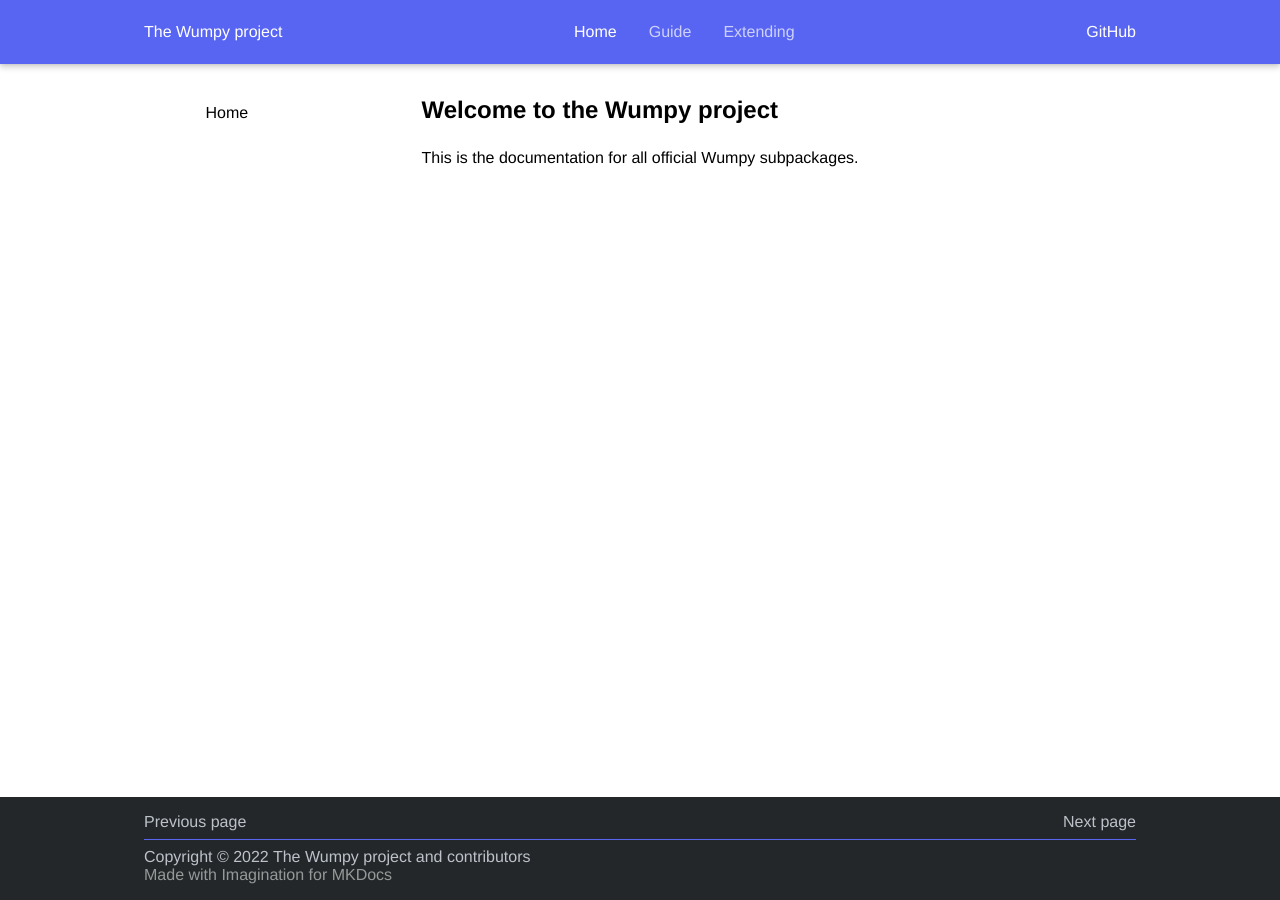
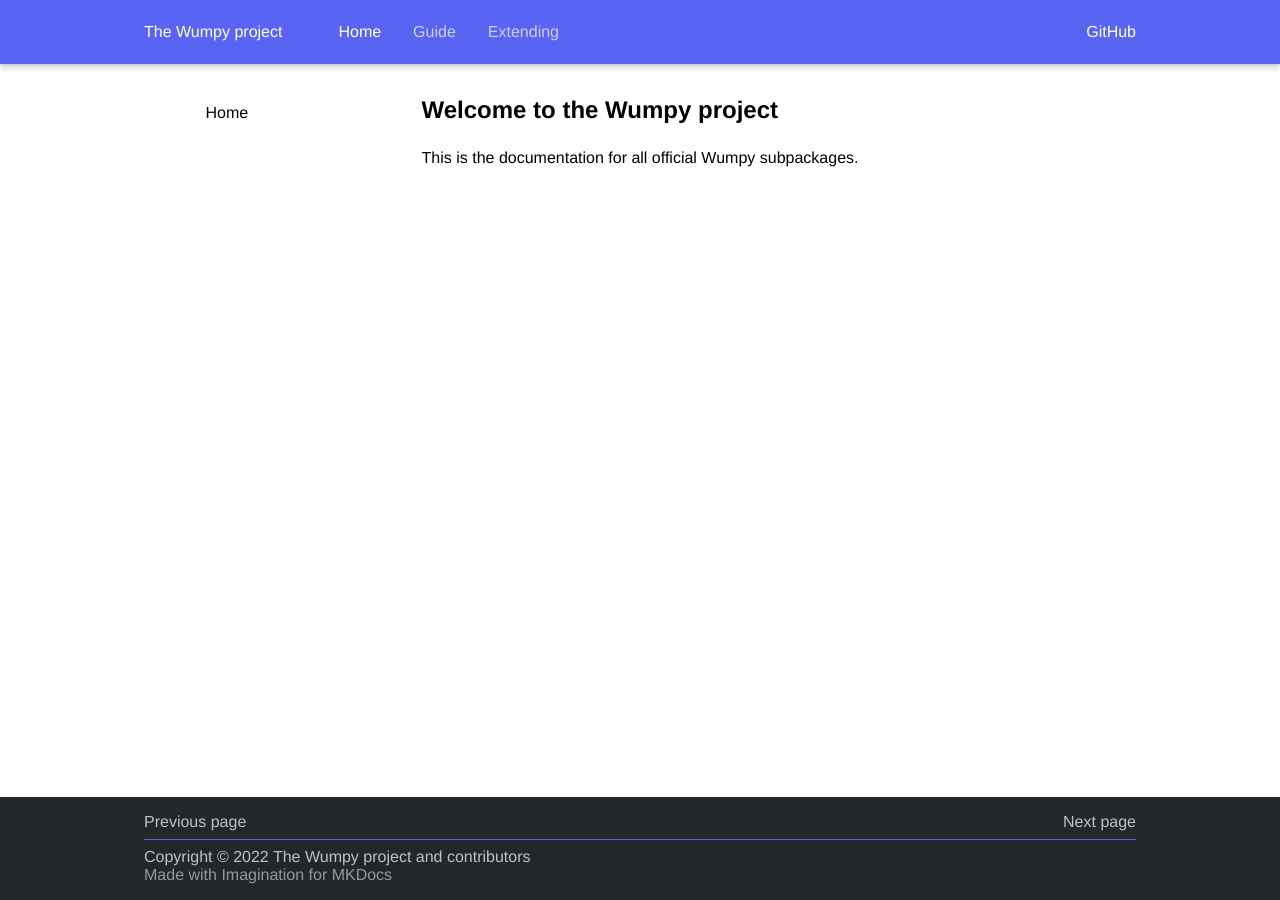
Before and after one commit to wumpyproject/docs, an MkDocs documentation site: the page built from docs/index.md, in a window 1280 px wide. Built offline with MkDocs 1.6.1, drawn with Linux system fonts in a browser that asks for light colours.

Commit message:
Move masthead links towards the left rather than centered

```diff
--- a/theme/css/partials/masthead.css
+++ b/theme/css/partials/masthead.css
@@ -23,8 +23,8 @@ header {
 
 #masthead-nav {
   display: flex;
+  flex-grow: 1;
   margin: 0;
-  padding: 0;
 }
 
 .masthead-nav-item {
```
